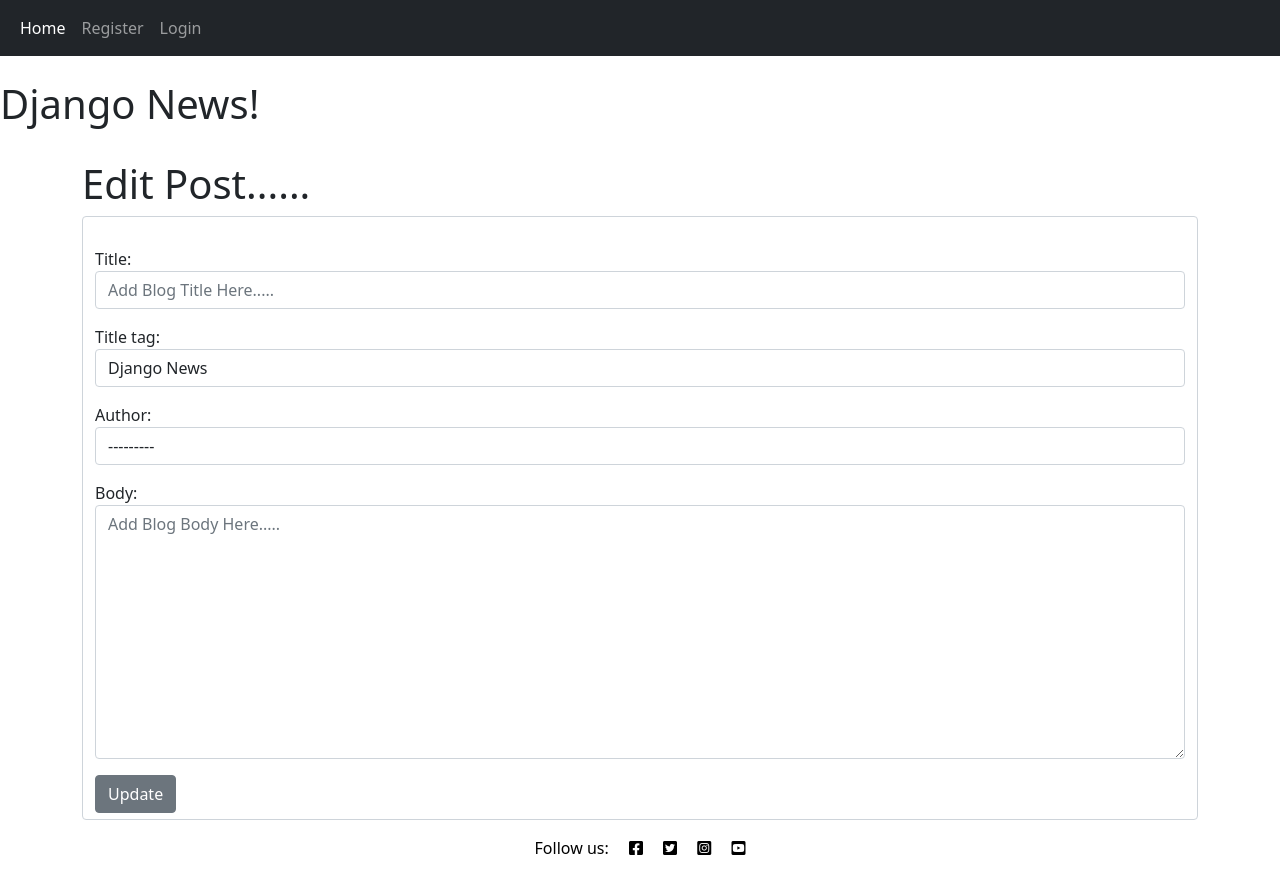
After one commit to MDegg/django-news-blog-P4, a Django app: template templates/update_post.html in a window 1280 px wide. The commit adds this page. Run offline with Django 4.2, Linux system fonts and the light colour scheme; the template is opened without the code that fills it: values that come from a table or form of the project are taken from there, others are empty; some libraries are stand-ins or nearby versions.

Commit message:
created edit post form, view and url

```diff
--- a/newsapp/forms.py
+++ b/newsapp/forms.py
@@ -13,3 +13,15 @@
             'body': forms.Textarea(attrs={'class':'form-control','placeholder':'Add Blog Body Here.....'}),
 
         }
+
+class EditForm(forms.ModelForm):
+    class Meta:
+        model = Post
+        fields = ('title','title_tag','body')
+
+        widgets = {
+            'title': forms.TextInput(attrs={'class':'form-control', 'placeholder':'Add Blog Title Here.....'}),
+            'title_tag': forms.TextInput(attrs={'class':'form-control','placeholder':'Add Blog Title Tag Here.....'}),
+            'body': forms.Textarea(attrs={'class':'form-control','placeholder':'Add Blog Body Here.....'}),
+
+        }
--- a/newsapp/urls.py
+++ b/newsapp/urls.py
@@ -1,11 +1,12 @@
 
 from django.urls import path, include
 #from . import views
-from .views import HomeView, ArticleDetailView, AddPostView
+from .views import HomeView, ArticleDetailView, AddPostView, UpdatePostView
 
 urlpatterns = [
     #path('', views.home, name="home"),
     path('',HomeView.as_view(), name="home"),
     path('article/<int:pk>', ArticleDetailView.as_view(), name="article-detail"),
     path('add_post/', AddPostView.as_view(), name = 'add_post'),
+    path('article/edit/<int:pk>', UpdatePostView.as_view(), name='update_post'),
 ]
--- a/templates/home.html
+++ b/templates/home.html
@@ -25,7 +25,7 @@
 
                         <div class="image-flash">
                             <hr>
-                             <P class ="author">Author: {{ post.author }}</P>
+                             <P class ="author">Author: {{ post.author }}</P> - <a href="{% url 'update_post' post.pk %}"><small>(Edit Post)</small></a>
                              <p class="card-text text-muted h6 ml-3">{{ post.created_on }}<i class="far fa-thumbs-up ml-5"></i>
                             {{ post.number_of_likes }}</p>
                         </div>
--- /dev/null
+++ b/templates/update_post.html
@@ -0,0 +1,16 @@
+{% extends 'base.html' %}
+{% block title %}Edit Blog Post Here...{% endblock %}
+{% block content %}
+
+<h1>Edit Post......</h1>
+
+<div class="form-control">
+<form method="POST">
+    <br>
+    {% csrf_token %}
+    {{ form.as_p }}
+    <button class="btn btn-secondary" type="submit">Update</button>
+</form>
+</div>
+
+{% endblock %}
```
Also changed, not shown: newsapp/views.py (+8 -2 lines).
